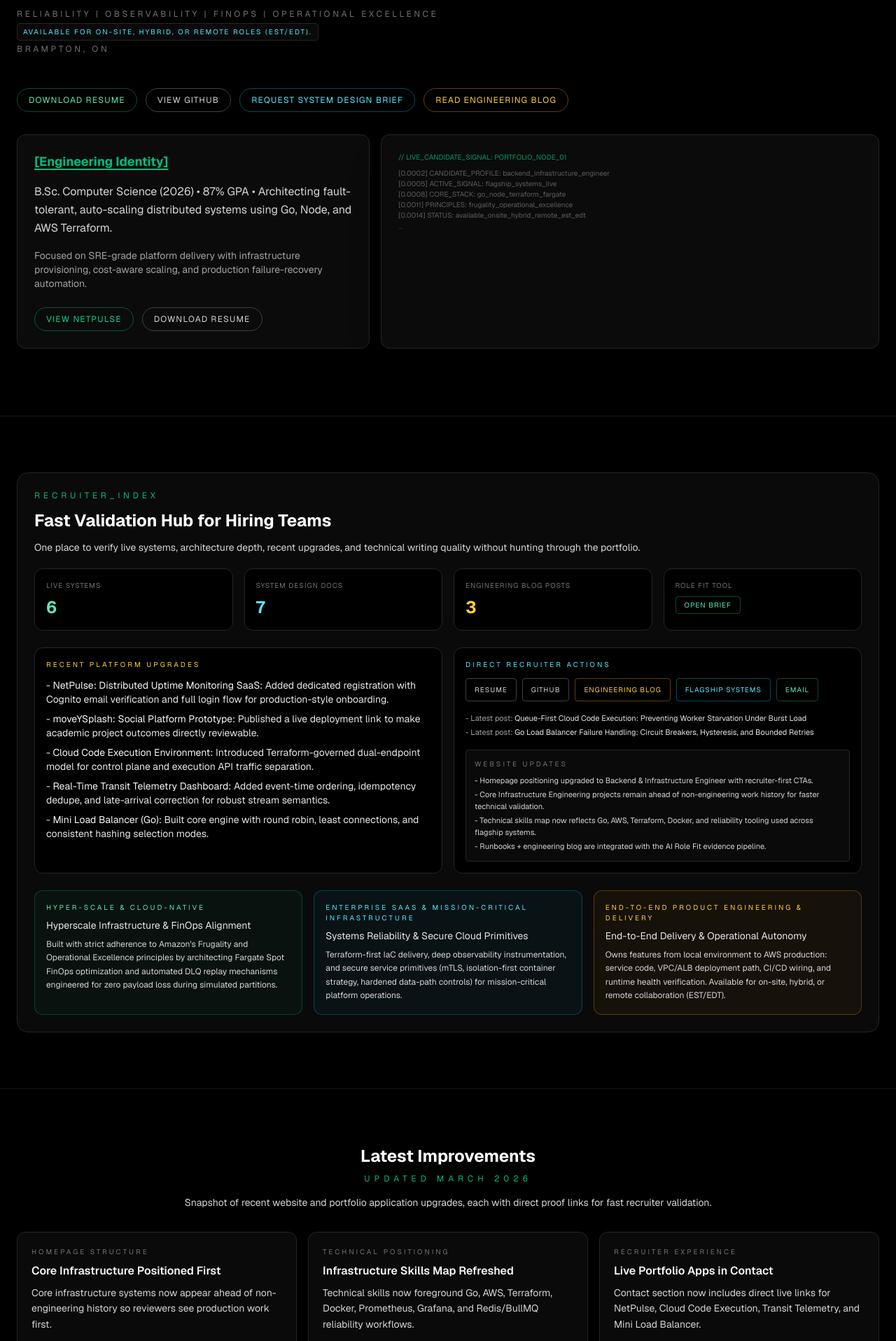
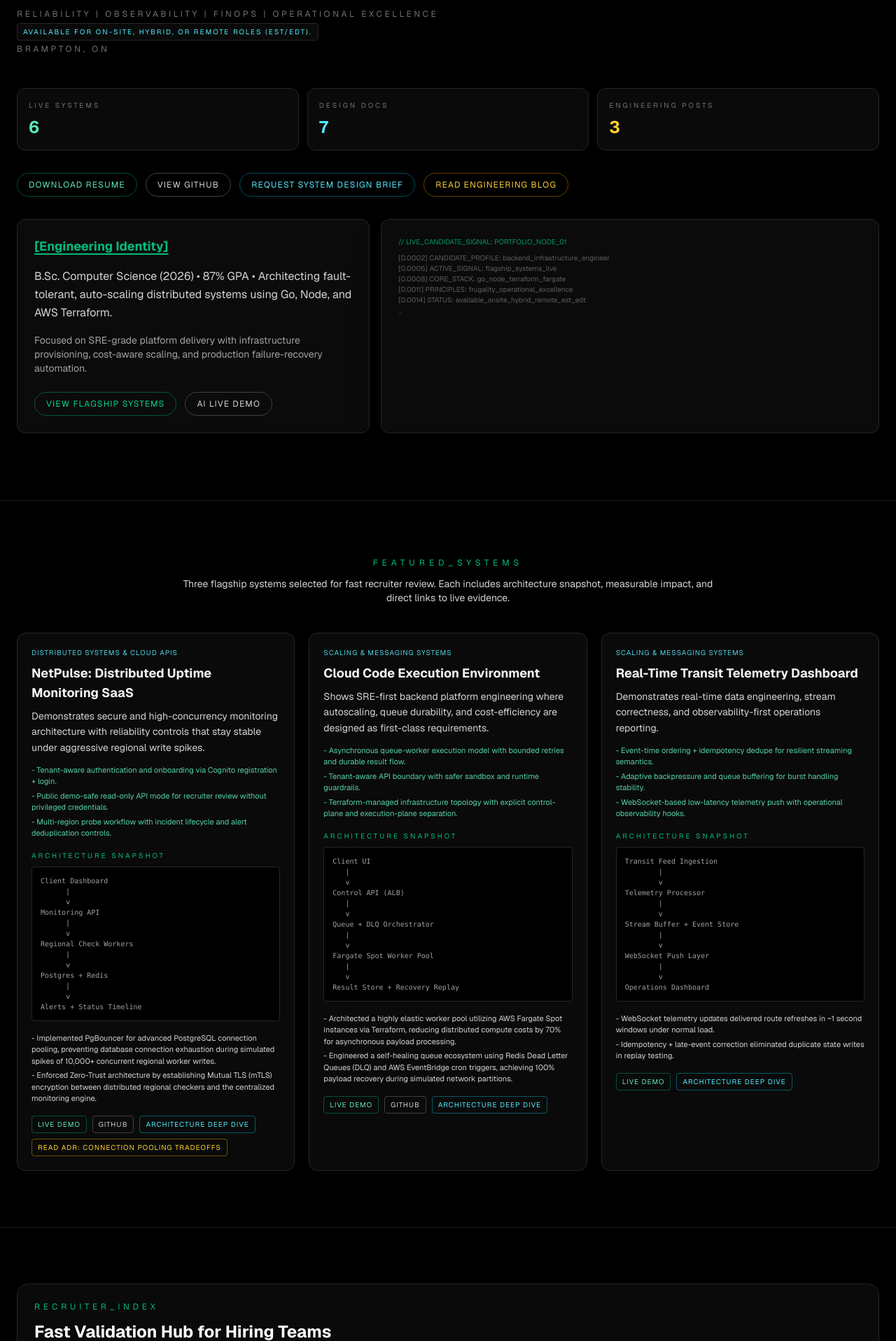
Before and after one commit to MohammedVep/mohammed-portfolio, a Next.js app: page / in a window 1280 px wide. Shown: the part 304-2220 px from the top of the page at 70% size. Built offline with nearby package versions, Linux system fonts and the light colour scheme.

Commit message:
Strengthen recruiter-first proof ordering and hero signals

```diff
--- a/app/page.tsx
+++ b/app/page.tsx
@@ -16,9 +16,9 @@ export default function Home() {
   return (
     <>
       <Hero />
+      <FeaturedSystems />
       <RecruiterIndex />
       <LatestImprovements />
-      <FeaturedSystems />
       <Projects />
       <Runbooks />
       <BlogPreview />
--- a/components/sections/hero/Hero.tsx
+++ b/components/sections/hero/Hero.tsx
@@ -2,9 +2,15 @@
 
 import { useState } from "react";
 import { Bento } from "@/components/ui/bento";
+import { blogPostsSorted } from "@/content/blog";
 import { profileData } from "@/content/profile";
+import { projectsData } from "@/content/projects";
 
 export default function Hero() {
+  const liveProjectCount = projectsData.filter((project) => Boolean(project.liveUrl)).length;
+  const systemDesignCount = projectsData.filter((project) => Boolean(project.systemDesignUrl)).length;
+  const blogPostCount = blogPostsSorted.length;
+
   const baseTelemetry = [
     "[0.0002] CANDIDATE_PROFILE: backend_infrastructure_engineer",
     "[0.0005] ACTIVE_SIGNAL: flagship_systems_live",
@@ -50,20 +56,18 @@ export default function Hero() {
           </div>
           <div className="mt-6 flex flex-wrap gap-3">
             <a
-              href={profileData.netPulseLiveUrl}
-              target="_blank"
-              rel="noreferrer"
+              href="/#featured-systems"
               className="inline-flex items-center gap-2 rounded-full border border-emerald-500/40 px-4 py-2 text-xs font-mono uppercase tracking-widest text-emerald-400 transition hover:border-emerald-400 hover:text-emerald-300"
             >
-              View NetPulse
+              View Flagship Systems
             </a>
             <a
-              href={profileData.resumeUrl}
+              href={profileData.aiRoleFitLiveUrl}
               target="_blank"
               rel="noreferrer"
               className="inline-flex items-center gap-2 rounded-full border border-neutral-700 px-4 py-2 text-xs font-mono uppercase tracking-widest text-neutral-300 transition hover:border-emerald-500/50 hover:text-emerald-200"
             >
-              Download Resume
+              AI Live Demo
             </a>
           </div>
         </div>
@@ -112,6 +116,20 @@ export default function Hero() {
         <p className="mb-12 font-mono text-xs uppercase tracking-[0.3em] text-neutral-500">
           {profileData.location}
         </p>
+        <div className="mb-8 grid gap-3 sm:grid-cols-3">
+          <div className="rounded-xl border border-neutral-800 bg-neutral-950 p-4 font-mono">
+            <p className="text-[10px] uppercase tracking-[0.3em] text-neutral-500">Live Systems</p>
+            <p className="mt-2 text-2xl font-bold text-emerald-300">{liveProjectCount}</p>
+          </div>
+          <div className="rounded-xl border border-neutral-800 bg-neutral-950 p-4 font-mono">
+            <p className="text-[10px] uppercase tracking-[0.3em] text-neutral-500">Design Docs</p>
+            <p className="mt-2 text-2xl font-bold text-cyan-300">{systemDesignCount}</p>
+          </div>
+          <div className="rounded-xl border border-neutral-800 bg-neutral-950 p-4 font-mono">
+            <p className="text-[10px] uppercase tracking-[0.3em] text-neutral-500">Engineering Posts</p>
+            <p className="mt-2 text-2xl font-bold text-amber-300">{blogPostCount}</p>
+          </div>
+        </div>
         <div className="mb-8 flex flex-wrap gap-3">
           <a
             href={profileData.resumeUrl}
--- a/components/sections/latest-improvements/LatestImprovements.tsx
+++ b/components/sections/latest-improvements/LatestImprovements.tsx
@@ -4,13 +4,13 @@ export default function LatestImprovements() {
   return (
     <section id="improvements" className="border-t border-neutral-900 bg-black py-20">
       <div className="container mx-auto px-6">
-        <h2 className="mb-2 text-center text-2xl font-bold text-white">Latest Improvements</h2>
+        <h2 className="mb-2 text-center text-2xl font-bold text-white">Recent Engineering Upgrades</h2>
         <p className="mb-4 text-center text-xs font-mono uppercase tracking-[0.5em] text-emerald-500">
-          Updated {improvementsUpdatedAt}
+          Deployed {improvementsUpdatedAt}
         </p>
         <p className="mx-auto mb-8 max-w-3xl text-center text-sm text-neutral-300">
-          Snapshot of recent website and portfolio application upgrades, each with direct proof
-          links for fast recruiter validation.
+          Recent platform and portfolio updates with direct proof links so reviewers can verify
+          shipped improvements without hunting through the site.
         </p>
 
         <div className="grid gap-4 md:grid-cols-2 lg:grid-cols-3">
```
